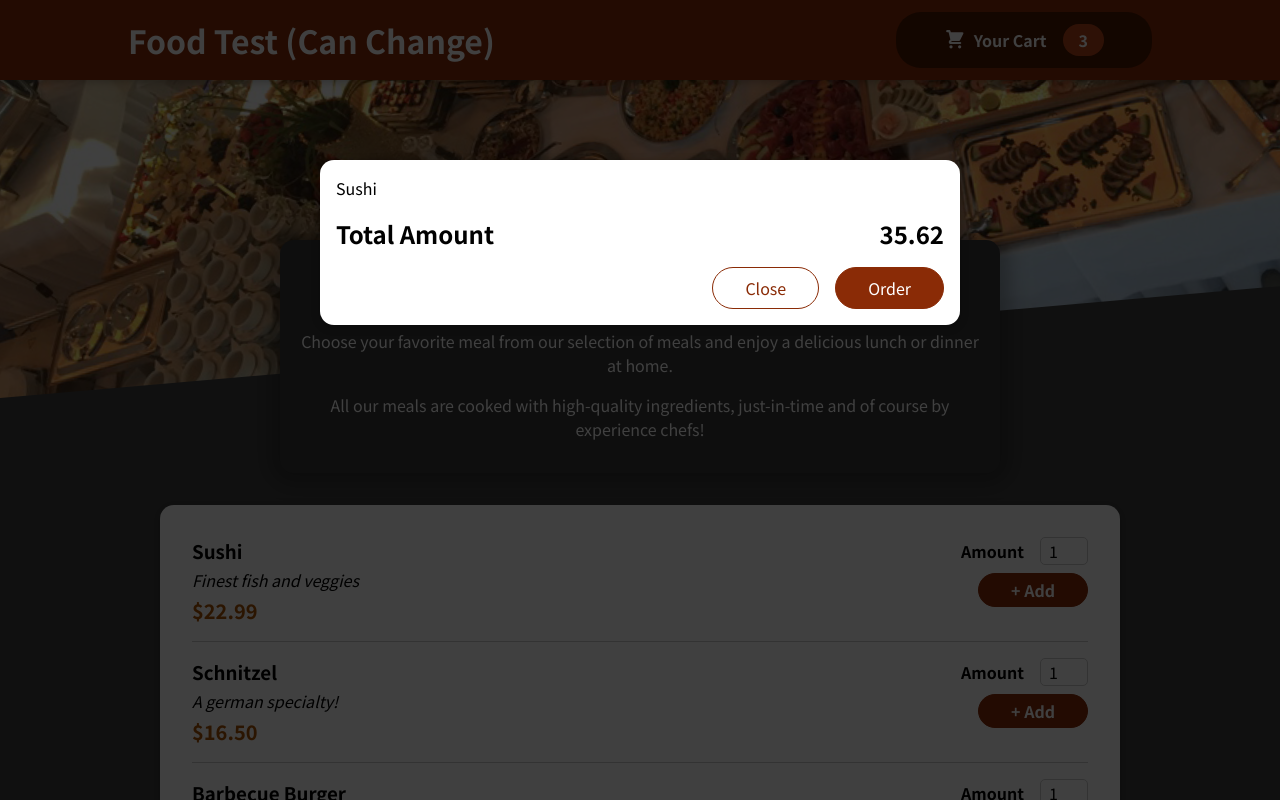
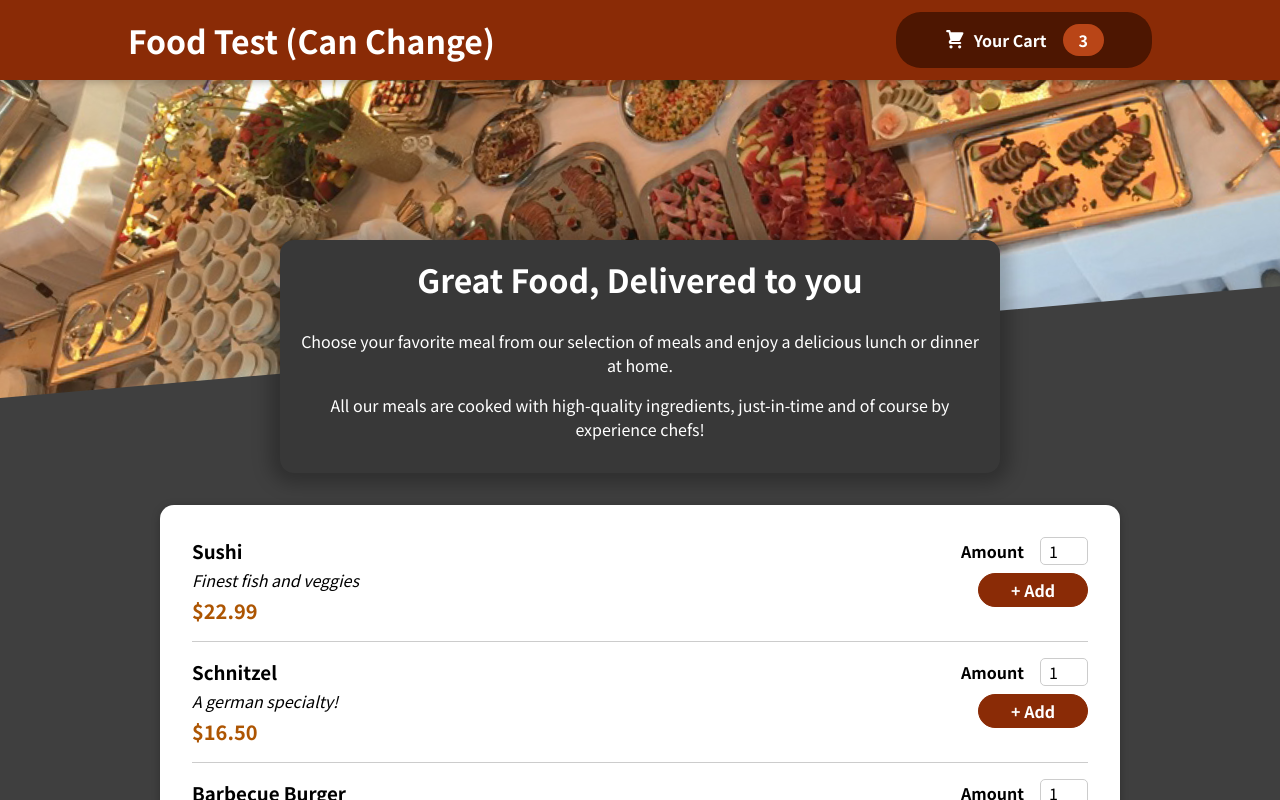
Before and after one commit to Cannon-Cloud/Food, a React (Create React App) app: page / in a window 1280 px wide. Shown: the top 800 px of the page. Built offline with nearby package versions, Linux system fonts and the light colour scheme.

Commit message:
Add button funcationality

```diff
--- a/src/App.js
+++ b/src/App.js
@@ -1,13 +1,24 @@
-import React from "react";
+import React, { useState } from "react";
+
 import Header from "./components/Layout/Header";
 import Meals from "./components/List/Meals";
 import Cart from "./components/Cart/Cart";
 
 function App() {
+  const [cartIsShown, setCartIsShown] = useState(false);
+
+  const showCartHandler = () => {
+    setCartIsShown(true);
+  };
+
+  const hideCartHandler = () => {
+    setCartIsShown(false);
+  };
+
   return (
     <React.Fragment>
-      <Cart />
-      <Header />
+      {cartIsShown && <Cart onClose={hideCartHandler} />}
+      <Header onShowCart={showCartHandler} />
       <main>
         <Meals />
       </main>
--- a/src/components/Cart/Cart.js
+++ b/src/components/Cart/Cart.js
@@ -13,14 +13,16 @@
   );
 
   return (
-    <Modal>
+    <Modal onClose={props.onClose}>
       {cartItems}
       <div className={classes.total}>
         <span>Total Amount</span>
         <span>35.62</span>
       </div>
       <div className={classes.actions}>
-        <button className={classes["button--alt"]}>Close</button>
+        <button className={classes["button--alt"]} onClick={props.onClose}>
+          Close
+        </button>
         <button className={classes.button}>Order</button>
       </div>
     </Modal>
--- a/src/components/Layout/Header.js
+++ b/src/components/Layout/Header.js
@@ -9,7 +9,7 @@
     <React.Fragment>
       <header className={classes.header}>
         <h1>Food Test (Can Change)</h1>
-        <HeaderCartButton />
+        <HeaderCartButton onClick={props.onShowCart} />
       </header>
       <div className={classes["main-image"]}>
         <img src={headerImage} alt="A table full of food you want" />
--- a/src/components/Layout/HeaderCartButton.js
+++ b/src/components/Layout/HeaderCartButton.js
@@ -5,7 +5,7 @@
 
 const HeaderCartButton = (props) => {
   return (
-    <button className={classes.button}>
+    <button className={classes.button} onClick={props.onClick}>
       <span className={classes.icon}>
         <CartIcon />
       </span>
--- a/src/components/UI/Modal.js
+++ b/src/components/UI/Modal.js
@@ -5,7 +5,7 @@
 import classes from "./Modal.module.css";
 
 const Backdrop = (props) => {
-  return <div className={classes.backdrop} />;
+  return <div className={classes.backdrop} onClick={props.onClose} />;
 };
 
 const ModalOverlay = (props) => {
@@ -21,7 +21,7 @@
 const Modal = (props) => {
   return (
     <React.Fragment>
-      {ReactDOM.createPortal(<Backdrop />, portal)}
+      {ReactDOM.createPortal(<Backdrop onClose={props.onClose} />, portal)}
       {reactDom.createPortal(
         <ModalOverlay>{props.children}</ModalOverlay>,
         portal
```
